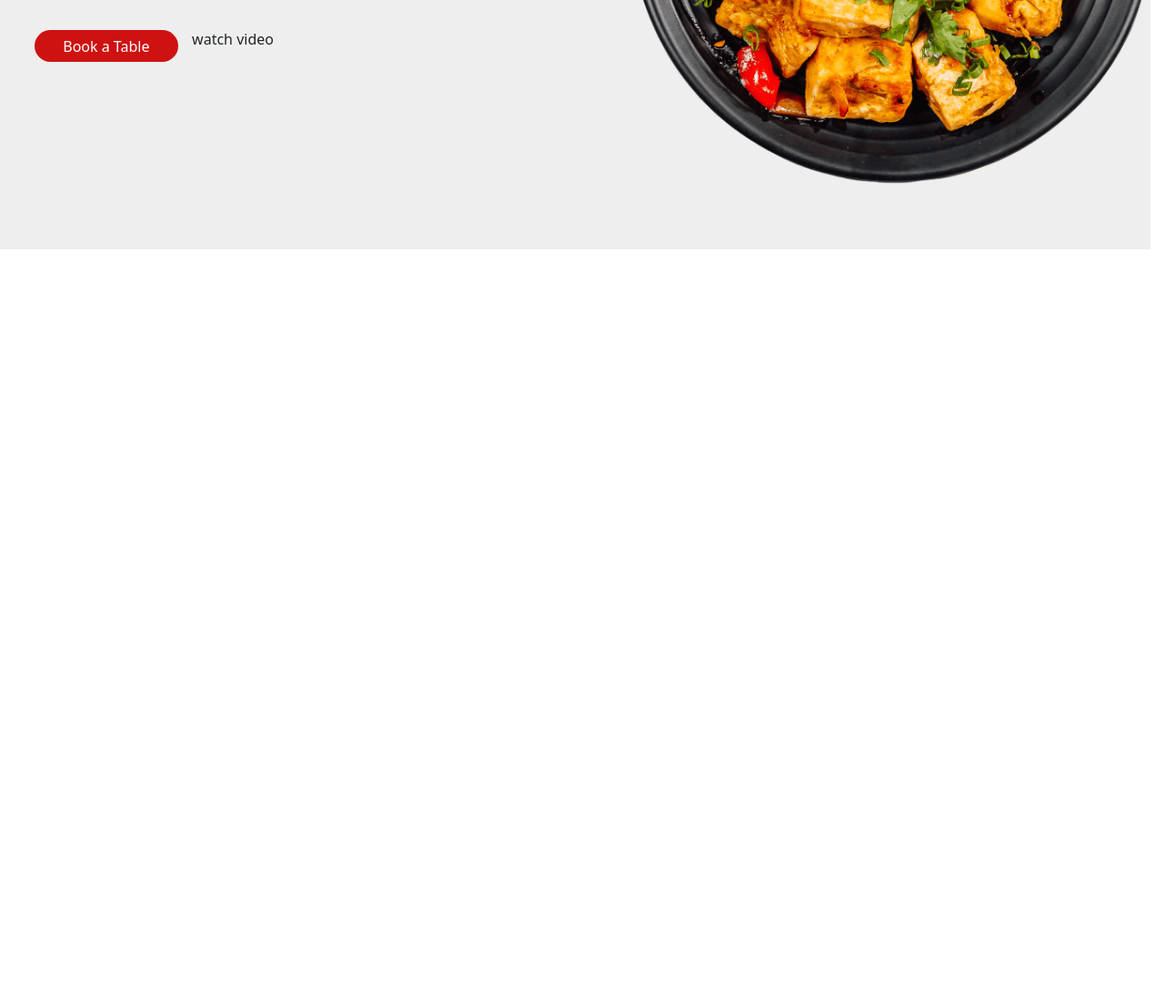
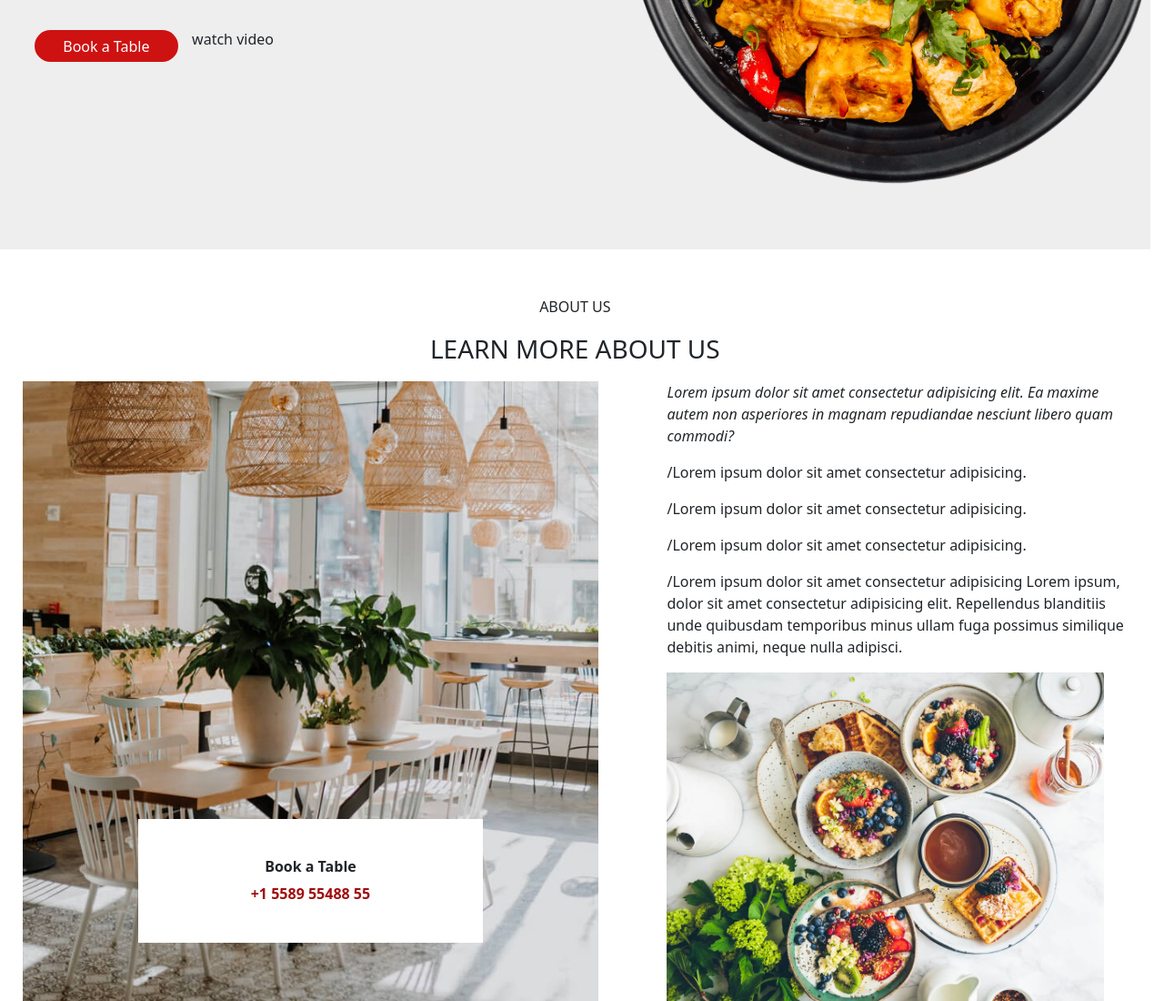
Before and after one commit to Hlxrd/final-project-js-DOM-Hamza-Yasri, a website: page index.html in a window 1280 px wide. Shown: the part 526-1626 px from the top of the page at 91% size. Before the commit the page ends 826 px from the top, so only its background shows below. Drawn offline with Linux system fonts and the light colour scheme.

Commit message:
sec 2 unfinished

```diff
--- a/index.html
+++ b/index.html
@@ -58,7 +58,47 @@
                 <img src="./public/img/hero-img.png" alt="" class="heroImg">
             </div>
         </section>
+        <!-- * sec 2 -->
+        <section class="sec2">
+            <div class="sec2TDiv">
+                <p>ABOUT US</p>
+                <h3 class="aboutT">LEARN MORE ABOUT US</h3>
+            </div>
+            <div class="imgDiv">
+                <div class="leftImgDiv">
+                    <div class="cardRIDiv">
+                        <h6><b>Book a Table</b></h6>
+                        <a href=""><b>+1 5589 55488 55</b></a>
+                    </div>
+                </div>
+                <div class="righvidDiv">
+                    <div class="rightVTitlesDiv">
+                        <p><i>Lorem ipsum dolor sit amet consectetur adipisicing elit. Ea maxime autem non asperiores in
+                                magnam repudiandae nesciunt libero quam commodi?</i></p>
+                        <div class="d-flex"><i class="fa-solid fa-check-double"></i>
+                            <p>/Lorem ipsum dolor sit amet consectetur adipisicing.</p>
+                        </div>
+                        <div class="d-flex"><i class="fa-solid fa-check-double"></i>
+                            <p>/Lorem ipsum dolor sit amet consectetur adipisicing.</p>
+                        </div>
+                        <div class="d-flex"><i class="fa-solid fa-check-double"></i>
+                            <p>/Lorem ipsum dolor sit amet consectetur adipisicing.</p>
+                        </div>
+                        <div class="d-flex"><i class="fa-solid fa-check-double"></i>
+                            <p>/Lorem ipsum dolor sit amet consectetur adipisicing Lorem ipsum, dolor sit amet
+                                consectetur adipisicing elit. Repellendus blanditiis unde quibusdam temporibus minus
+                                ullam fuga possimus similique debitis animi, neque nulla adipisci.</p>
+                        </div>
 
+                    </div>
+                    <div class="rightVDiv">
+                        <img src="./public/img/about-2.jpg" alt="" width="95%" height="70%">
+                    </div>
+                </div>
+            </div>
+        </section>
+        <!-- * sec 3 -->
+        <section></section>
     </main>
 
 
```
